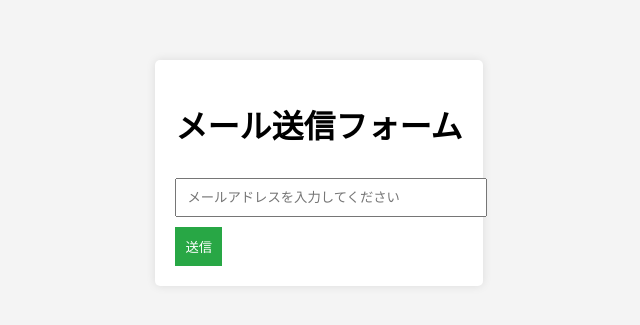
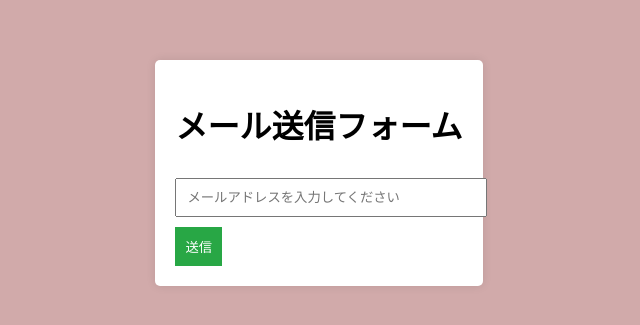
Before and after one commit to MonRoatle/mailWebsite, a plain HTML site: page index.html in a window 1280 px wide. Shown: the part 235-560 px from the top of the page, without its empty margins (321-961 px from the left). Drawn offline with Linux system fonts and the light colour scheme.

Commit message:
背景色変更

```diff
--- a/style.css
+++ b/style.css
@@ -1,6 +1,6 @@
 body {
     font-family: Arial, sans-serif;
-    background-color: #f4f4f4;
+    background-color: #d1aaaa;
     display: flex;
     justify-content: center;
     align-items: center;
```
